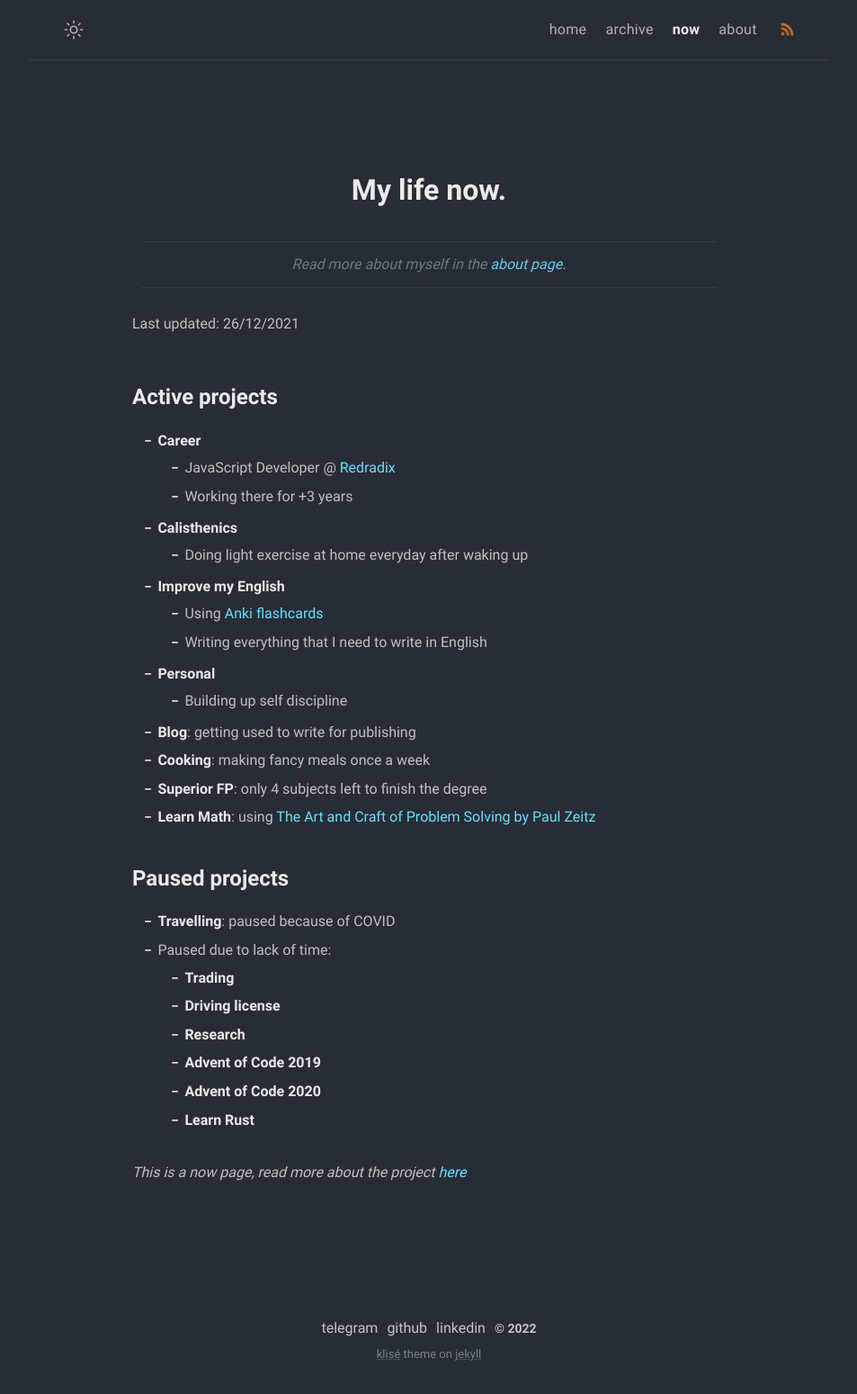
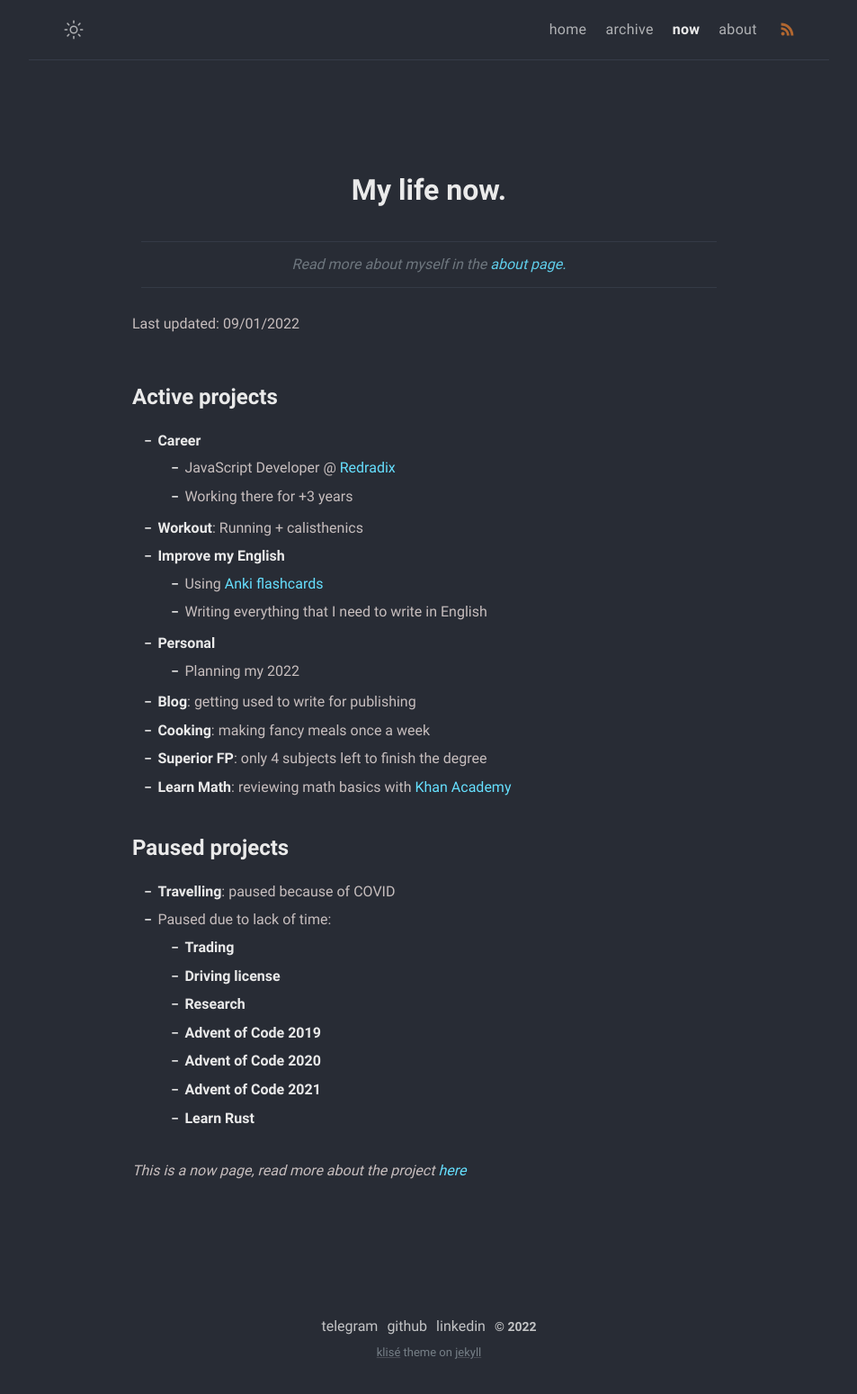
Before and after one commit to MonkeyAndres/MonkeyAndres.github.io, a Jekyll site: the page built from now.md, in a window 1280 px wide. Shown: the whole page at 90% size, without its empty margins (163-1116 px from the left). Built offline with Jekyll 4.4.1, drawn with Linux system fonts in a browser that asks for light colours.

Commit message:
📝 Update now page

```diff
--- a/now.md
+++ b/now.md
@@ -8,24 +8,23 @@ comments: false
 
 > Read more about myself in the [about page.](../about)
 
-Last updated: 26/12/2021
+Last updated: 09/01/2022
 
 # Active projects
 
 - **Career**
   - JavaScript Developer @ [Redradix](https://redradix.com/)
   - Working there for +3 years
-- **Calisthenics**
-  - Doing light exercise at home everyday after waking up
+- **Workout**: Running + calisthenics
 - **Improve my English**
   - Using [Anki flashcards](https://apps.ankiweb.net/)
   - Writing everything that I need to write in English
 - **Personal**
-  - Building up self discipline
+  - Planning my 2022
 - **Blog**: getting used to write for publishing
 - **Cooking**: making fancy meals once a week
 - **Superior FP**: only 4 subjects left to finish the degree
-- **Learn Math**: using [The Art and Craft of Problem Solving by Paul Zeitz](https://www.goodreads.com/book/show/593458.The_Art_and_Craft_of_Problem_Solving)
+- **Learn Math**: reviewing math basics with [Khan Academy](https://www.khanacademy.org/)
 
 # Paused projects
 
@@ -36,6 +35,7 @@ Last updated: 26/12/2021
   - **Research**
   - **Advent of Code 2019**
   - **Advent of Code 2020**
+  - **Advent of Code 2021**
   - **Learn Rust**
 
 _This is a now page, read more about the project [here](https://nownownow.com/about)_
```
